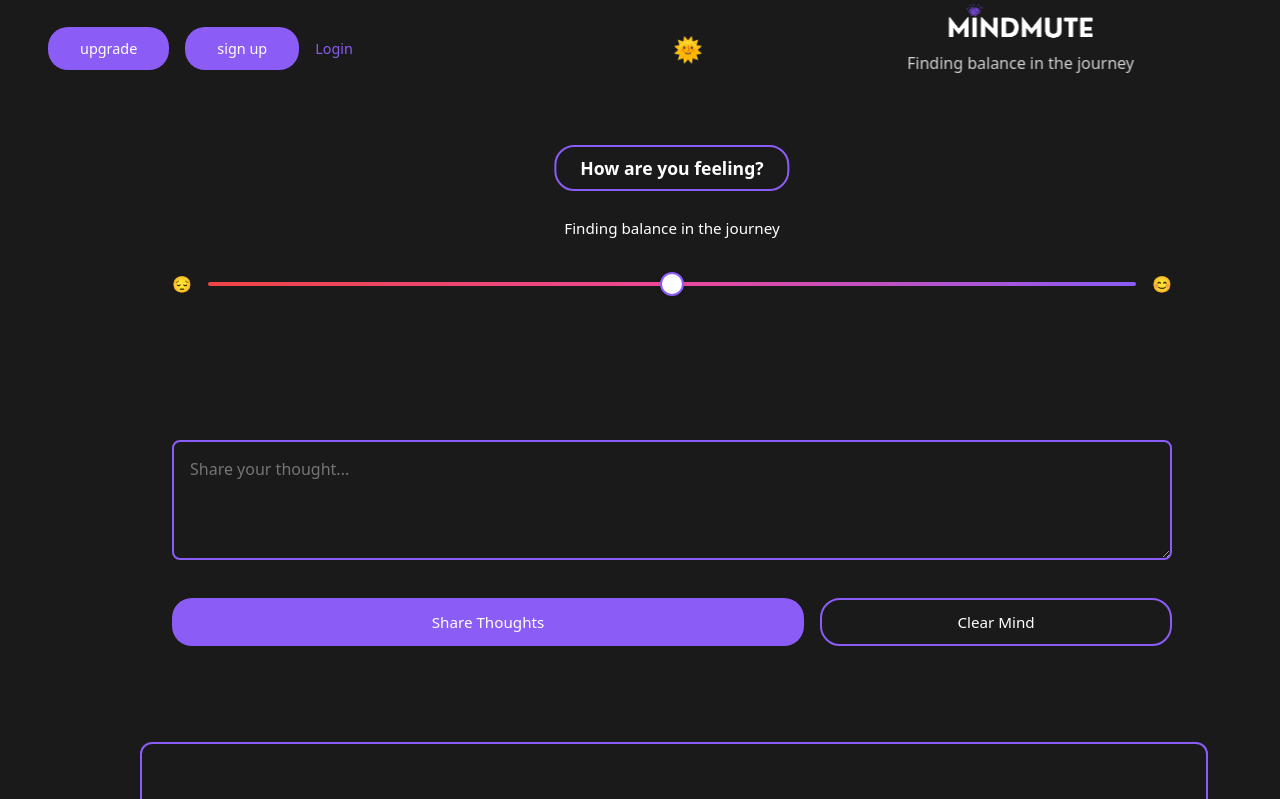
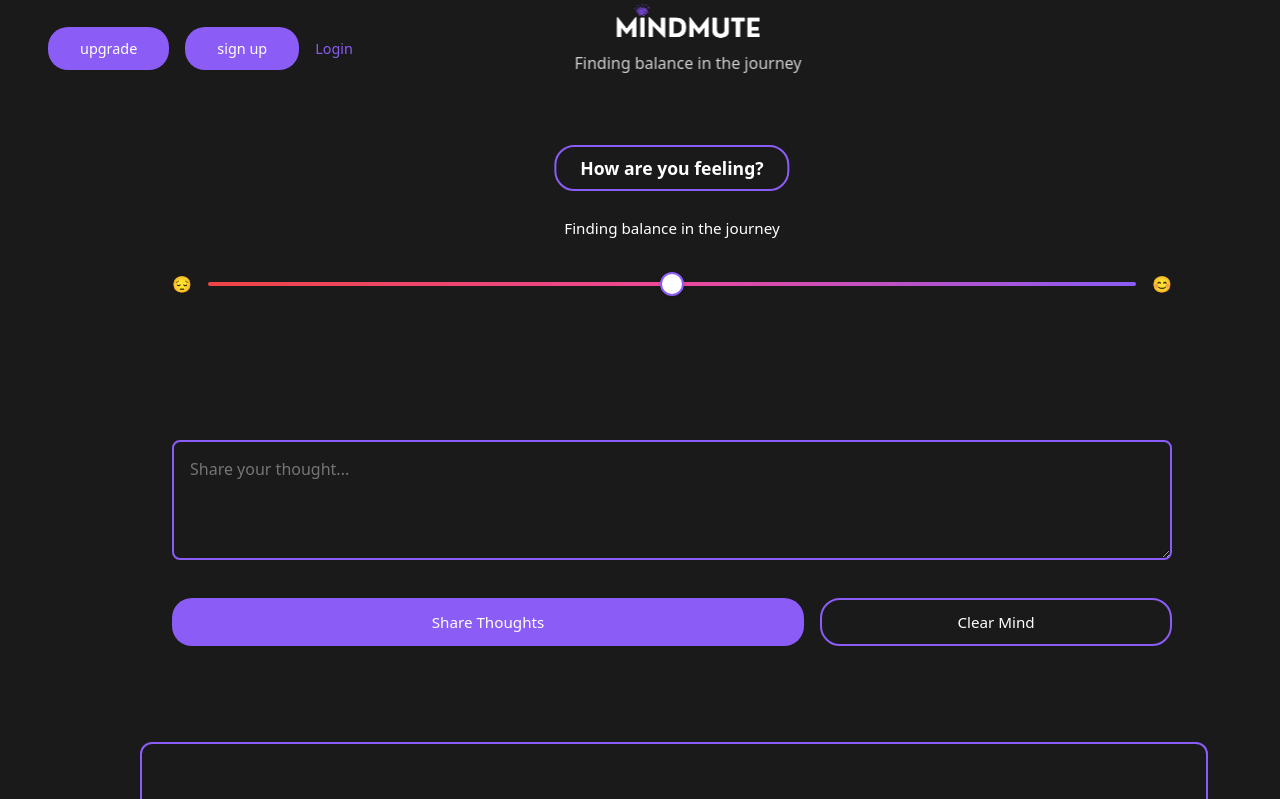
Before and after one commit to fahadbash1r/Mindmute, a React (Vite) app: page / in a window 1280 px wide. Shown: the top 799 px of the page. Built offline with nearby package versions, Linux system fonts and the light colour scheme.

Commit message:
Fix logo centering in header

```diff
--- a/src/App.css
+++ b/src/App.css
@@ -75,8 +75,8 @@ header {
   max-width: 1400px;
   margin: 0 auto;
   padding: 1.5rem 2rem;
-  display: grid;
-  grid-template-columns: minmax(100px, 1fr) auto minmax(100px, 1fr);
+  display: flex;
+  justify-content: space-between;
   align-items: center;
   position: relative;
 }
@@ -87,6 +87,7 @@ header {
   align-items: flex-start;
   gap: 0.75rem;
   min-width: 100px;
+  z-index: 1;
 }
 
 .upgrade-btn, .sign-up-btn {
@@ -113,12 +114,13 @@ header {
 }
 
 .logo-wrapper {
+  position: absolute;
+  left: 50%;
+  transform: translateX(-50%);
   display: flex;
-  justify-content: center;
-  padding: 0;
-  grid-column: 2;
-  margin: 0 auto;
-  width: fit-content;
+  flex-direction: column;
+  align-items: center;
+  text-align: center;
 }
 
 .logo {
@@ -151,7 +153,7 @@ header {
   display: flex;
   align-items: center;
   justify-content: center;
-  justify-self: flex-end;
+  z-index: 1;
 }
 
 .light-mode {
@@ -848,12 +850,6 @@ main {
   .logo p {
     font-size: 1rem;
   }
-
-  .logo-wrapper {
-    transform: translateX(-50%);
-    position: absolute;
-    left: 50%;
-  }
 }
 
 /* Overlay for sidebar */
```
